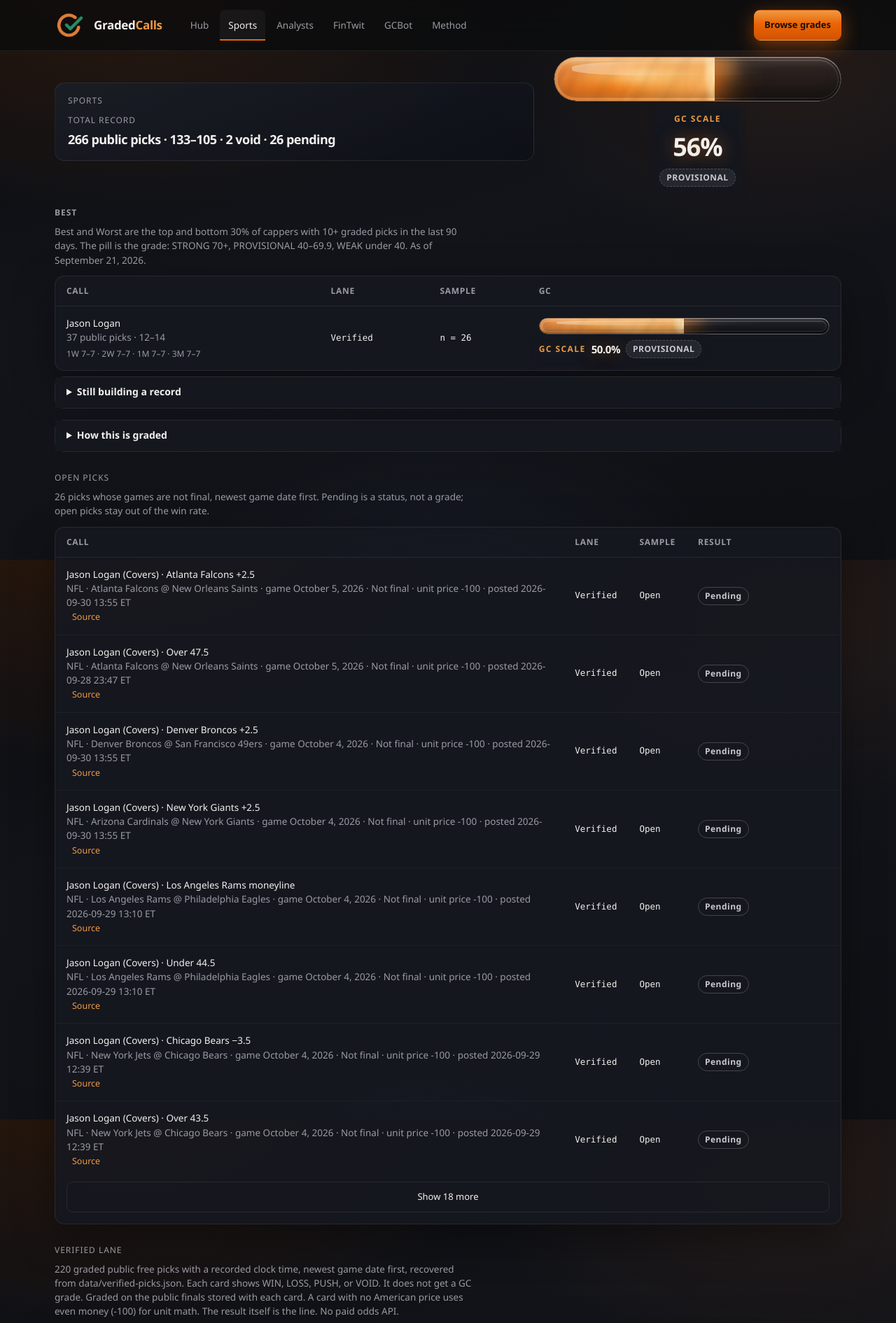
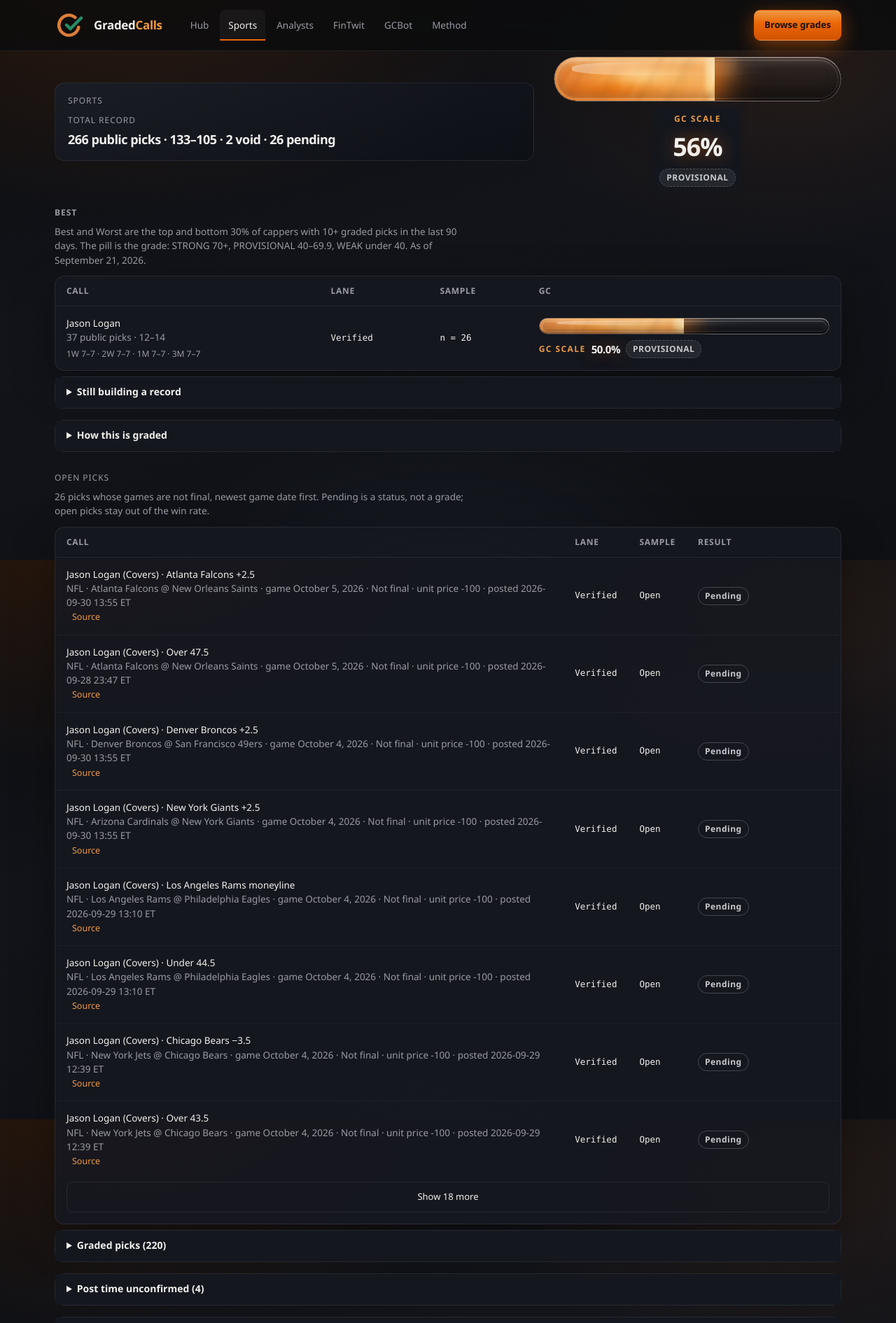
Before and after one commit to mclark-web/Charoof, a Next.js app: page /sports in a window 1280 px wide. Shown: the top 1891 px of the page at 70% size. Built offline with nearby package versions, Linux system fonts and the light colour scheme.

Commit message:
Collapse graded and archive pick lanes on /sports.
Keep Open picks expanded. Put the other pick lists behind native details
controls with counts, matching the existing pack-details pattern.

Co-authored-by:  Shah <mclark-web@users.noreply.github.com>

```diff
--- a/app/globals.css
+++ b/app/globals.css
@@ -1510,7 +1510,11 @@ code { color: var(--orange-soft); font-family: var(--mono); font-size: 0.92em; }
 .pack-details[open] .when-open { display: inline; }
 .pack-details[open] .when-closed { display: none; }
 .pack-details > .panel { margin: 0; border-left: 0; border-right: 0; border-bottom: 0; border-radius: 0; box-shadow: none; }
-.pack-details > .pack-note { margin: 12px 16px 0; }
+.pack-details > .pack-note,
+.pack-details > .board-note { margin: 12px 16px 0; }
+.pack-details[open] {
+  background: #14171e;
+}
 .grade-explainer { padding: 4px 16px 16px; }
 .grade-explainer p {
   margin-top: 12px;
--- a/components/board-table.tsx
+++ b/components/board-table.tsx
@@ -8,7 +8,13 @@ import type { BoardSection } from "@/lib/books";
 const PREVIEW = 8;
 const STEP = 24;
 
-export function BoardTable({ section }: { section: BoardSection }) {
+export function BoardTable({
+  section,
+  hideLabel = false,
+}: {
+  section: BoardSection;
+  hideLabel?: boolean;
+}) {
   const keepOpen = section.id === "public-cappers";
   const [shown, setShown] = useState(keepOpen ? section.rows.length : Math.min(PREVIEW, section.rows.length));
   const [revealed, setRevealed] = useState(false);
@@ -27,7 +33,7 @@ export function BoardTable({ section }: { section: BoardSection }) {
   const tenths = section.id === "public-cappers";
   return (
     <>
-      <div className="section-label">{section.label}</div>
+      {hideLabel ? null : <div className="section-label">{section.label}</div>}
       <p className="board-note">
         {section.note}
         {section.id === "public-cappers" ? (
--- a/components/sector-board.tsx
+++ b/components/sector-board.tsx
@@ -2,7 +2,21 @@ import Link from "next/link";
 import { BoardTable } from "@/components/board-table";
 import { CapperPacks } from "@/components/capper-packs";
 import { GcTube } from "@/components/gc-tube";
-import type { SectorBook } from "@/lib/books";
+import type { BoardSection, SectorBook } from "@/lib/books";
+
+const COLLAPSED_PICK_TITLES: Record<string, string> = {
+  "verified-cards": "Graded picks",
+  "friday-archive": "Archive picks",
+};
+
+function collapsedPickTitle(section: BoardSection) {
+  const name = COLLAPSED_PICK_TITLES[section.id] ?? section.label;
+  return `${name} (${section.rows.length})`;
+}
+
+function collapsePickLane(section: BoardSection) {
+  return section.id !== "open-picks";
+}
 
 export function SectorCard({ book }: { book: SectorBook }) {
   const { sector, hero } = book;
@@ -97,9 +111,18 @@ export function SectorBoard({ book }: { book: SectorBook }) {
         <CapperPacks rows={capperSection.rows} note={capperSection.note} sector={sector} hint={hero.hint} />
       ) : null}
       <div id="picks">
-        {(recordFirst ? picks : book.sections).map((section) => (
-          <BoardTable key={section.id} section={section} />
-        ))}
+        {(recordFirst ? picks : book.sections).map((section) => {
+          const collapsed = recordFirst && collapsePickLane(section);
+          if (!collapsed) {
+            return <BoardTable key={section.id} section={section} />;
+          }
+          return (
+            <details key={section.id} className="pack-details">
+              <summary>{collapsedPickTitle(section)}</summary>
+              <BoardTable section={section} hideLabel />
+            </details>
+          );
+        })}
       </div>
     </>
   );
```
Also changed, not shown: 1 other file (tests, documents, lock files or other folders).
